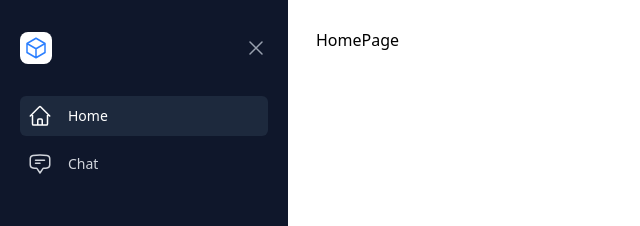
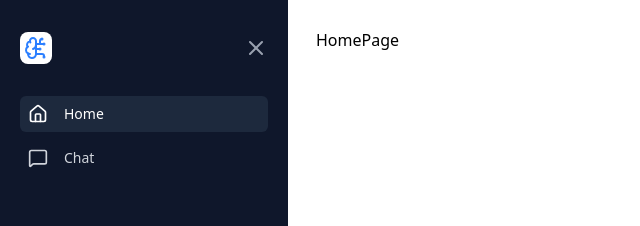
Before and after one commit to gaurav-jo1/sarah-ai-core, a React app in the folder frontend/: page / in a window 1280 px wide. Shown: the top 226 px of the page, without its empty margins (0-640 px from the left). Built offline with nearby package versions, Linux system fonts and the light colour scheme; the HTML template or start-up script is replaced by a standard one.

Commit message:
feat: replace custom icons with Lucide icons for Home, Chat, and Close button

```diff
--- a/frontend/src/App.tsx
+++ b/frontend/src/App.tsx
@@ -1,5 +1,7 @@
 import React, { useState } from "react";
 import { Routes, Route, Link, useLocation } from "react-router";
+import { Home, MessageSquare, X, BrainCircuit } from "lucide-react";
+
 import HomePage from "./pages/HomePage";
 import ChatPage from "./pages/ChatPage";
 
@@ -8,8 +10,8 @@ const App: React.FC = () => {
   const location = useLocation();
 
   const Menus = [
-    { title: "Home", path: "/", src: <HomeIcon /> },
-    { title: "Chat", path: "/chat", src: <ChatIcon /> },
+    { title: "Home", path: "/", src: <Home className="w-5 h-5" /> },
+    { title: "Chat", path: "/chat", src: <MessageSquare className="w-5 h-5" /> },
   ];
 
   return (
@@ -30,7 +32,8 @@ const App: React.FC = () => {
             onMouseEnter={() => !open && setOpen(true)}
           >
             <div className={`duration-400 ${open && "rotate-360"}`}>
-               <LogoIcon />
+               {/* Lucide Logo Icon */}
+               <BrainCircuit className="w-8 h-8 text-blue-500 bg-white rounded-lg p-1"/>
             </div>
           </div>
 
@@ -40,7 +43,8 @@ const App: React.FC = () => {
                 onClick={() => setOpen(false)}
                 className="text-gray-400 hover:text-white transition-colors cursor-pointer"
             >
-                <XMarkIcon />
+                {/* Lucide Close Icon */}
+                <X className="w-6 h-6" />
             </button>
           )}
 
@@ -78,29 +82,3 @@ const App: React.FC = () => {
 };
 
 export default App;
-
-// --- ICONS (Added XMarkIcon, removed Chevron) ---
-
-const HomeIcon = () => (
-  <svg xmlns="http://www.w3.org/2000/svg" fill="none" viewBox="0 0 24 24" strokeWidth={1.5} stroke="currentColor" className="w-6 h-6">
-    <path strokeLinecap="round" strokeLinejoin="round" d="M2.25 12l8.954-8.955c.44-.439 1.152-.439 1.591 0L21.75 12M4.5 9.75v10.125c0 .621.504 1.125 1.125 1.125H9.75v-4.875c0-.621.504-1.125 1.125-1.125h2.25c.621 0 1.125.504 1.125 1.125V21h4.125c.621 0 1.125-.504 1.125-1.125V9.75M8.25 21h8.25" />
-  </svg>
-);
-
-const ChatIcon = () => (
-  <svg xmlns="http://www.w3.org/2000/svg" fill="none" viewBox="0 0 24 24" strokeWidth={1.5} stroke="currentColor" className="w-6 h-6">
-    <path strokeLinecap="round" strokeLinejoin="round" d="M7.5 8.25h9m-9 3H12m-9.75 1.51c0 1.6 1.123 2.994 2.707 3.227 1.129.166 2.27.293 3.423.379.35.026.67.21.865.501L12 21l2.755-4.133a1.14 1.14 0 01.865-.501 48.172 48.172 0 003.423-.379c1.584-.233 2.707-1.626 2.707-3.228V6.741c0-1.602-1.123-2.995-2.707-3.228A48.394 48.394 0 0012 3c-2.392 0-4.744.175-7.043.513C3.373 3.746 2.25 5.14 2.25 6.741v6.018z" />
-  </svg>
-);
-
-const LogoIcon = () => (
-    <svg xmlns="http://www.w3.org/2000/svg" fill="none" viewBox="0 0 24 24" strokeWidth={1.5} stroke="currentColor" className="w-8 h-8 text-blue-500 bg-white rounded-lg p-1">
-     <path strokeLinecap="round" strokeLinejoin="round" d="M21 7.5l-9-5.25L3 7.5m18 0l-9 5.25m9-5.25v9l-9 5.25M3 7.5l9 5.25M3 7.5v9l9 5.25m0-9v9" />
-  </svg>
-)
-
-const XMarkIcon = () => (
-  <svg xmlns="http://www.w3.org/2000/svg" fill="none" viewBox="0 0 24 24" strokeWidth={1.5} stroke="currentColor" className="w-6 h-6">
-    <path strokeLinecap="round" strokeLinejoin="round" d="M6 18L18 6M6 6l12 12" />
-  </svg>
-);
```
